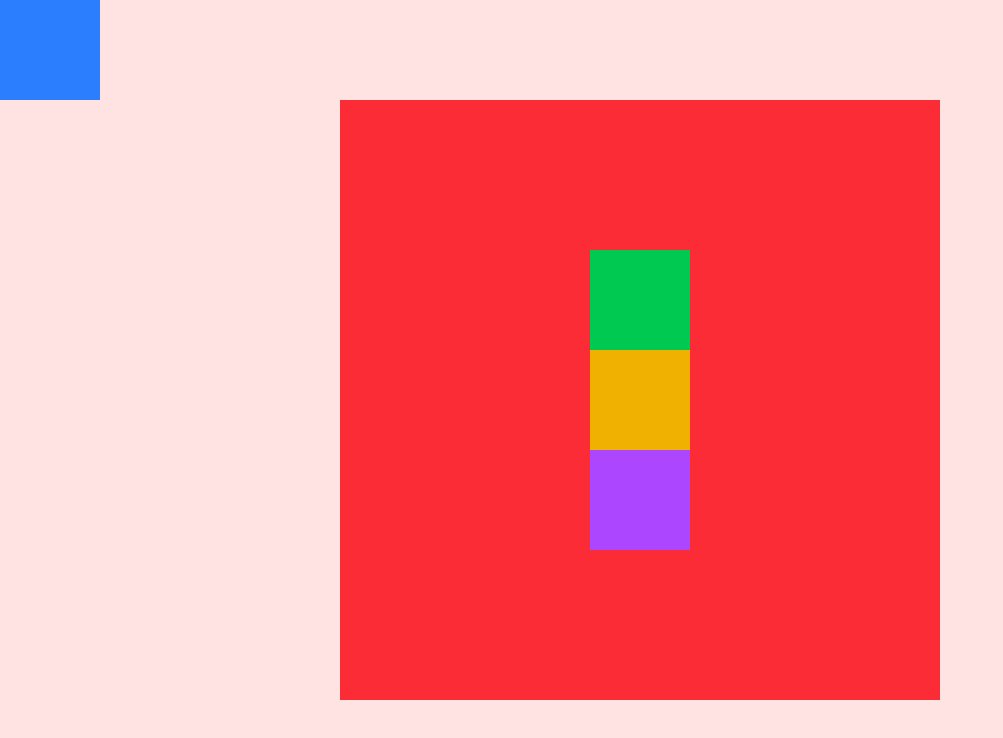
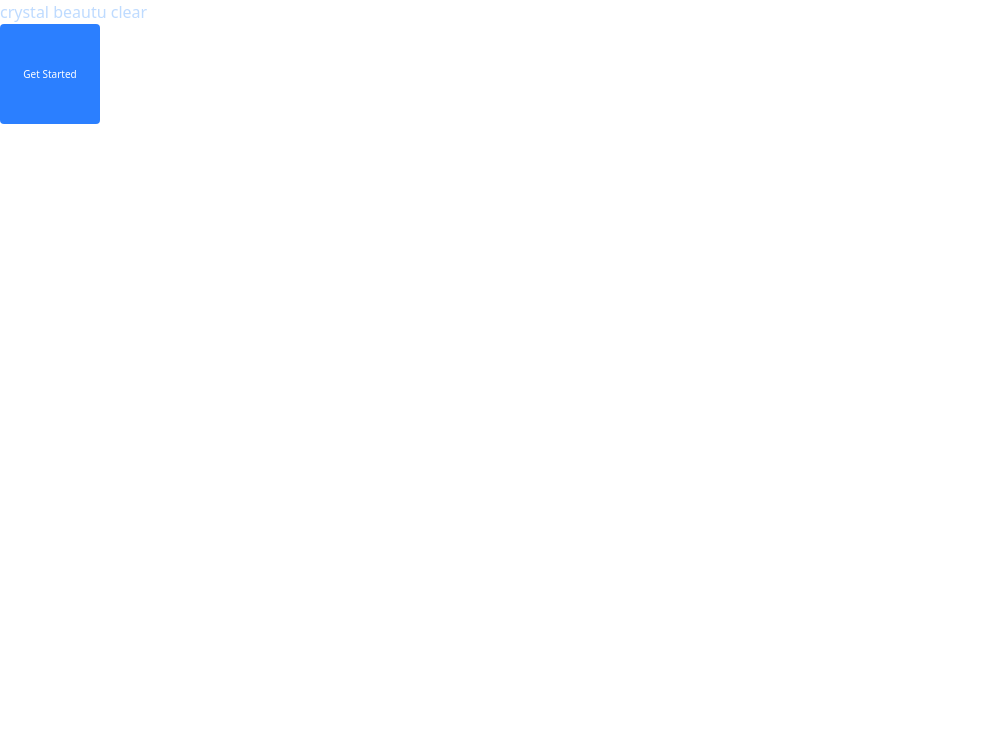
Before and after one commit to Asithalak/fronted-one, a React (Vite) app: page / in a window 1280 px wide. Shown: the top 738 px of the page, without its empty margins (0-1003 px from the left). Built offline with nearby package versions, Linux system fonts and the light colour scheme.

Commit message:
BrowserRouter&Routes using

```diff
--- a/package.json
+++ b/package.json
@@ -13,6 +13,7 @@
     "@tailwindcss/vite": "^4.1.12",
     "react": "^19.1.1",
     "react-dom": "^19.1.1",
+    "react-router-dom": "^7.8.2",
     "tailwindcss": "^4.1.12"
   },
   "devDependencies": {
--- a/src/App.jsx
+++ b/src/App.jsx
@@ -1,20 +1,24 @@
+import { BrowserRouter, Routes, Route } from 'react-router-dom'
 import './App.css'
 import Header from './components/header'
 import ProductCard from './components/productCard'
+import Loginpage from './pages/login'
+import HomePage from './pages/home'
+import SignUp from './pages/signup'
 
 function App() {
 
-//screen disign
+
   return (
-    <div className='w-full h-screen bg-red-100 flex flex-col justify-center items-center'>
-      <div className='w-[600px] h-[600px] bg-red-500 flex flex-col justify-center items-center' >
-        {/* fixed positioned elements */}
-        <div className='w-[100px] h-[100px] bg-blue-500 fixed top-[0px] left-[0px]'> </div>
-        <div className='w-[100px] h-[100px] bg-green-500'></div>
-        <div className='w-[100px] h-[100px] bg-yellow-500'></div>
-        <div className='w-[100px] h-[100px] bg-purple-500'></div>
-      </div>
+    <BrowserRouter>
+    <div >
+      <Routes path="/*">
+        <Route path="/" element={<HomePage/>}/>
+        <Route path="/login" element={<Loginpage/>}/>
+        <Route path="/signup" element={<SignUp/>}/>
+      </Routes>
     </div>
+    </BrowserRouter>
   )
 }
 export default App
--- /dev/null
+++ b/src/pages/home.jsx
@@ -0,0 +1,8 @@
+export default function HomePage(){
+    return (
+           <div className="w-full h-screen bg-red-100px flex flex-col">
+            <h1 className="font-bold-text-[30px] text-blue-200">crystal beautu clear</h1>
+            <button className="w-[100px] h-[100px] bg-blue-500 text-white text-[10px] px-4 py-2 rounded">Get Started</button>
+        </div>
+    )
+}
--- /dev/null
+++ b/src/pages/login.jsx
@@ -0,0 +1,8 @@
+export default function Loginpage(){
+    return (
+        <div className="w-full h-screen bg-red-100px flex flex-col justify-center items-center">
+            <h1 className="font-bold-text-[30px] text-blue-200">crystal beautu clear</h1>
+            <button className=" w-[100px] h-[100px] bg-blue-500 text-white ">Login</button>
+        </div>
+    )
+}
--- /dev/null
+++ b/src/pages/signup.jsx
@@ -0,0 +1,9 @@
+export default function SignUp(){
+    return(
+
+           <div className="w-full h-screen bg-red-100px flex flex-col">
+            <h1 className="font-bold-text-[30px] text-blue-200">crystal beautu clear</h1>
+            <button className="w-[100px] h-[100px] bg-blue-500 text-white px-4 py-2 rounded">Sign Up</button>
+        </div>
+    )
+}
```
Also changed, not shown: 1 other file (tests, documents, lock files or other folders).
